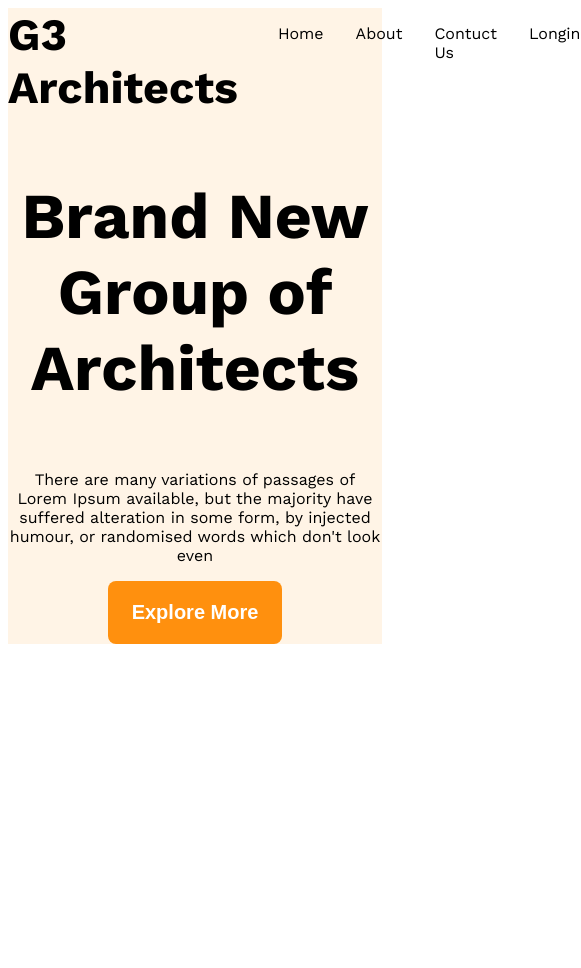
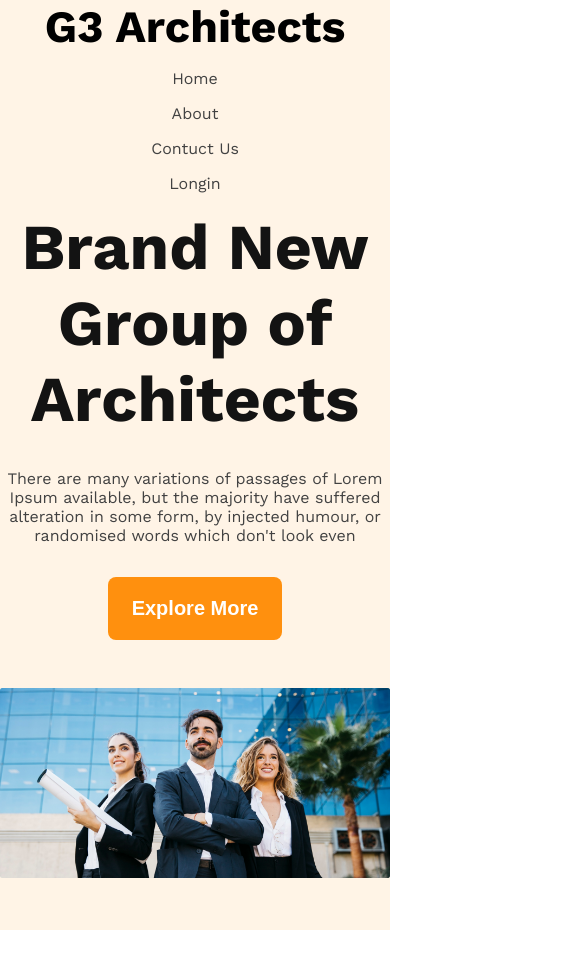
Before and after one commit to oliullahakib/module9-project-g3-architect, a plain HTML site: page index.html in a window 390 px wide. Shown: the whole page, 581 px wide, since content can reach past the window. Before the commit the page ends 844 px from the top, so only its background shows below. Drawn offline with nearby package versions, Linux system fonts and the light colour scheme.

Commit message:
added banner image and making header section complite and responsive

```diff
--- a/index.html
+++ b/index.html
@@ -23,10 +23,13 @@
             <div class="banner-content">
                 <h3 class="banner-title">Brand New
                     Group of Architects</h3>
-                <p class="section-details">
+                <p class="section-details dark2">
                     There are many variations of passages of Lorem Ipsum available, but the majority have suffered alteration in some form, by injected humour, or randomised words which don't look even
                 </p>
                 <button class="primary-btn">Explore More</button>
+            </div>
+            <div class="banner-img">
+                <img src="./images/banner.png" alt="">
             </div>
         </section>
     </header>
--- a/styles/g3-architect.css
+++ b/styles/g3-architect.css
@@ -9,12 +9,15 @@
 }
 
 /* gloval veriable */
+*{
+    margin: 0;
+    padding: 0;
+}
 :root {
 
-    --dark1: color: rgba(19, 19, 19, 1);
-
-    --dark2: color: rgba(66, 66, 66, 1);
-    --dark3: color: rgba(114, 114, 114, 1);
+    --dark1:  rgba(19, 19, 19, 1);
+    --dark2:  rgba(66, 66, 66, 1);
+    --dark3:  rgba(114, 114, 114, 1);
 }
 
 /* share styles */
@@ -25,8 +28,12 @@
 .section-title {
     font-size: 2.8rem;
     font-weight: 700;
+
 }
-
+.section-details{
+ margin-top: 2rem ;
+ color: var(--dark2);
+}
 .dark1 {
     color: rgba(19, 19, 19, 1);
 }
@@ -51,6 +58,7 @@
     padding: 20px 24px;
     border: none;
     border-radius: 8px;
+    margin-top: 2rem;
 }
 
 /* header section style start  */
@@ -77,6 +85,7 @@
 .banner {
     max-width: 1140px;
     text-align: center;
+    margin: 0 auto;
 }
 
 .banner-content {
@@ -89,3 +98,41 @@
     font-weight: 700;
     color: var(--dark1);
 }
+.banner-img {
+    max-width: 1440px;
+    margin: 3rem auto;
+    padding-bottom: 3rem;
+}
+.banner-img img{
+    width: 100%;
+}
+
+/* resposive quary of mobile  */
+@media screen and (max-width:576px) {
+    .nav-bar,.nav-links{
+        flex-direction: column;
+
+    }
+    .nav-bar,.nav-links{
+       text-align: center;
+    }
+    .nav-links{
+        gap: 1em;
+        margin: 1em 0;
+    }
+
+}
+@media screen and (min-width:576px) and (max-width:992px) {
+    .nav-bar,.nav-links{
+        flex-direction: column;
+
+    }
+    .nav-bar,.nav-links{
+       text-align: center;
+    }
+    .nav-links{
+        gap: 1em;
+        margin: 1em 0;
+    }
+
+}
```
